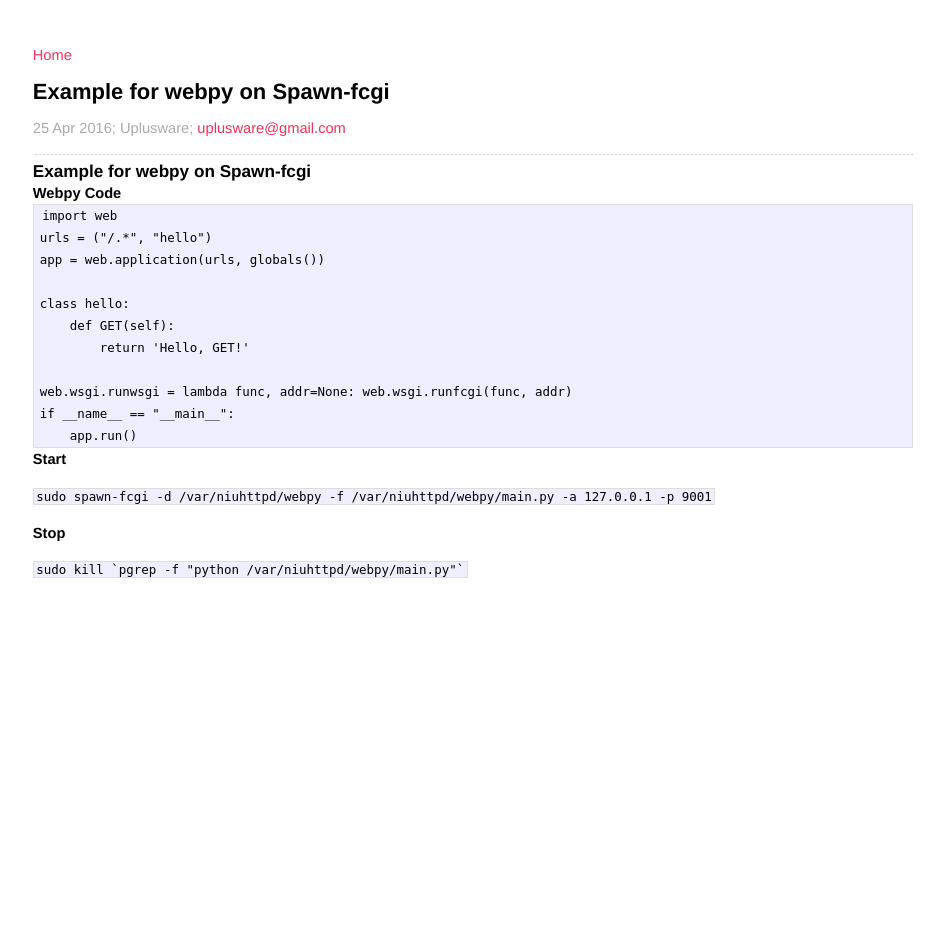
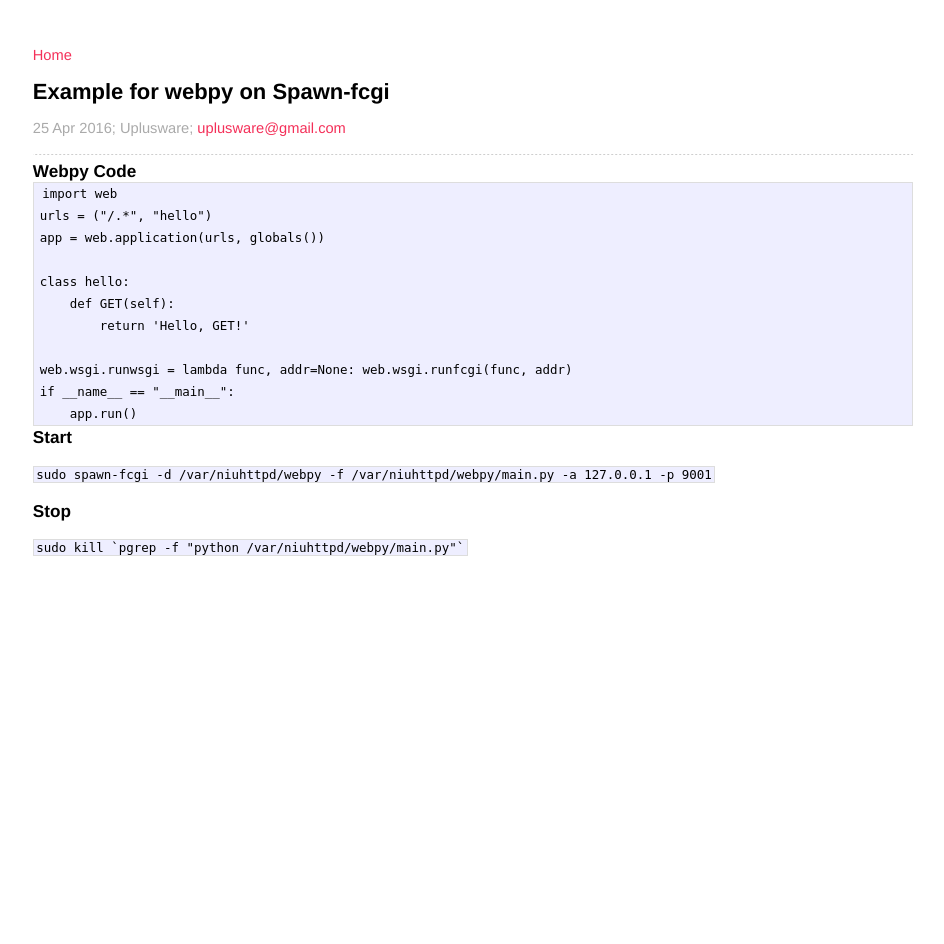
Before and after one commit to uplusware/uplusware.github.io, a Jekyll site: the page built from _posts/2016-4-25-Example-for-webpy-on-Spawn-fcgi.md, in a window 1280 px wide. Shown: the whole page, without its empty margins (167-1111 px from the left). Built offline with Jekyll 4.4.1, drawn with Linux system fonts in a browser that asks for light colours.

Commit message:
Update 2016-4-25-Example-for-webpy-on-Spawn-fcgi.md

```diff
--- a/_posts/2016-4-25-Example-for-webpy-on-Spawn-fcgi.md
+++ b/_posts/2016-4-25-Example-for-webpy-on-Spawn-fcgi.md
@@ -2,10 +2,7 @@
 layout: post
 title: Example for webpy on Spawn-fcgi
 ---
-
-### Example for webpy on Spawn-fcgi
-
-#### Webpy Code
+### Webpy Code
 <pre><code>import web
 urls = ("/.*", "hello")
 app = web.application(urls, globals())
@@ -18,8 +15,8 @@
 if __name__ == "__main__":
     app.run()</code></pre>
 
-#### Start
+### Start
 <code>sudo spawn-fcgi -d /var/niuhttpd/webpy -f /var/niuhttpd/webpy/main.py -a 127.0.0.1 -p 9001</code>
 
-#### Stop
+### Stop
 <code>sudo kill `pgrep -f "python /var/niuhttpd/webpy/main.py"`</code>
```
